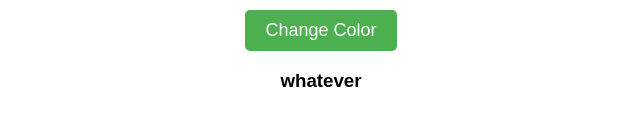
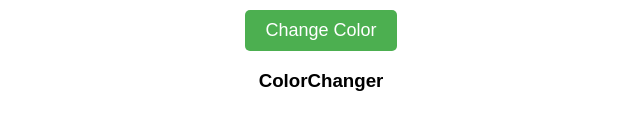
Before and after one commit to Sri0108/colorchanger, a plain HTML site: page index.html in a window 1280 px wide. Shown: the part 364-494 px from the top of the page, 319-959 px from the left. Drawn offline with Linux system fonts and the light colour scheme.

Commit message:
Update index.html

```diff
--- a/index.html
+++ b/index.html
@@ -39,7 +39,7 @@
   <div>
     <div id="color-display">Click the button to change the background color!</div>
     <button onclick="changeBackgroundColor()">Change Color</button>
-    <h3>whatever</h3>
+    <h3>ColorChanger</h3>
 
 
   </div>
```
